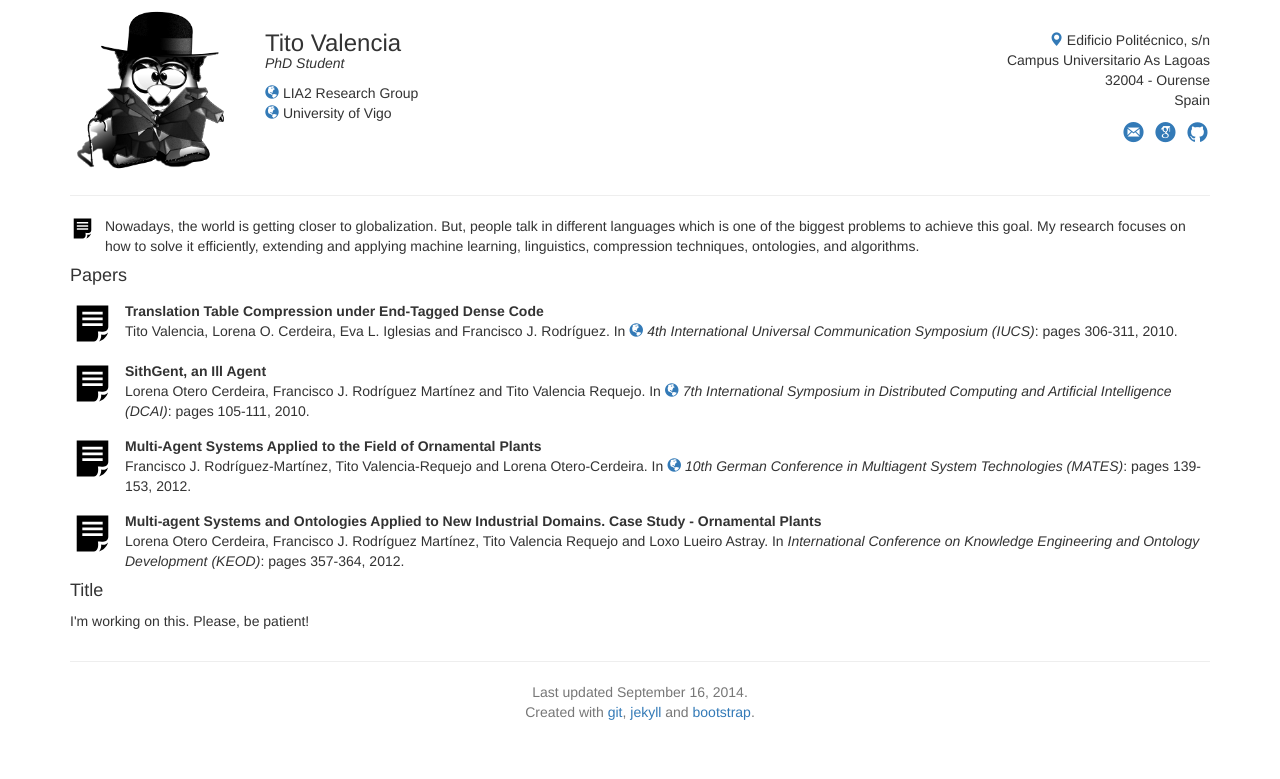
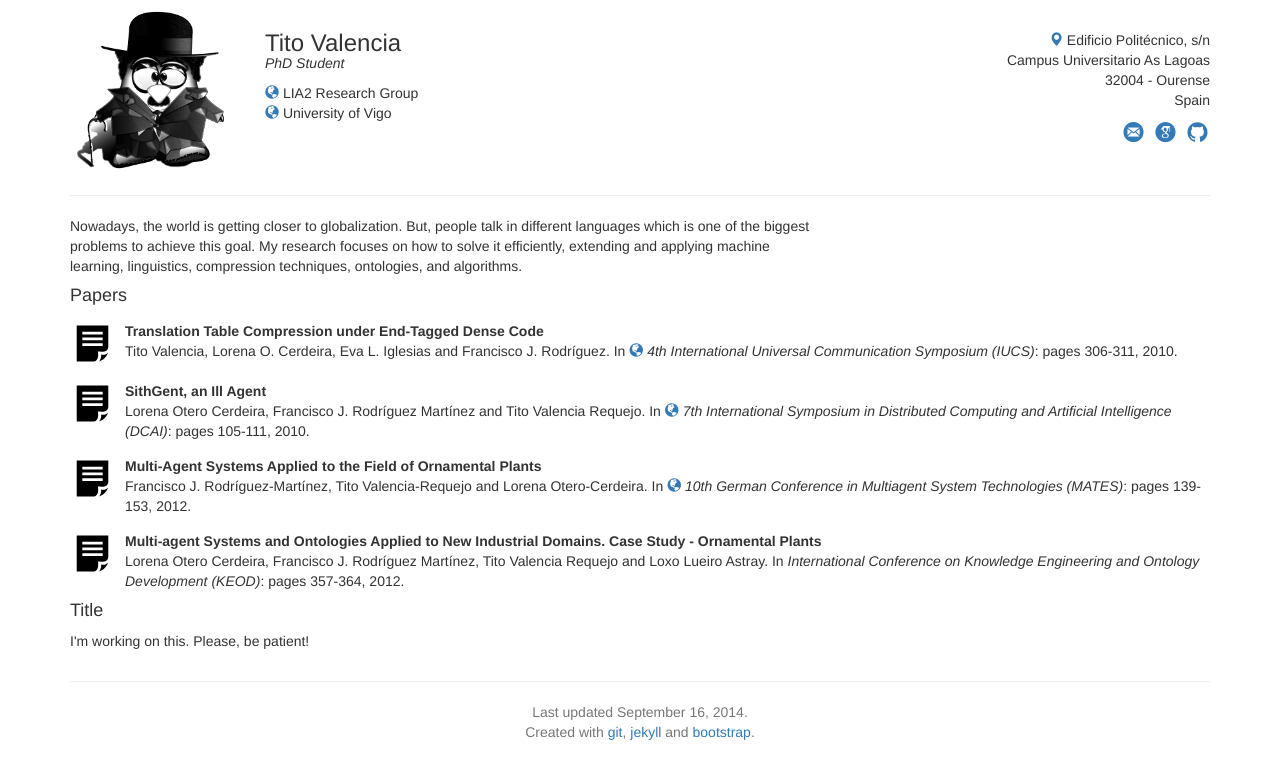
Before and after one commit to tvalreq/tvalreq.github.com, a Jekyll site: the page built from index.html, in a window 1280 px wide. Shown: the top 779 px of the page. Built offline with Jekyll 4.4.1, drawn with Linux system fonts in a browser that asks for light colours; nearby versions of some CDN libraries.

Commit message:
minor changes

```diff
--- a/index.html
+++ b/index.html
@@ -6,16 +6,9 @@
 
 <!--INTRODUCTION-->
 <div class="row">
-	<div class="col-xs-12 col-sm-12 col-md-12 col-lg-12">
+	<div class="col-xs-12 col-sm-8 col-md-8 col-lg-8">
 		<section id="introduction">
-			<div class="media">
-			    <a class="pull-left" {% if include.paper.doc-url%} href="{{ include.paper.doc-url }}" {% endif %}>
-			        <img class="media-object" src="img/paper/paper.svg" width="25em" alt="">
-			    </a>
-			    <div class="media-body">
 			    	Nowadays, the world is getting closer to globalization. But, people talk in different languages which is one of the biggest problems to achieve this goal. My research focuses on how to solve it efficiently, extending and applying machine learning, linguistics, compression techniques, ontologies, and algorithms.
-			    </div>
-			</div>
 		</section><!--/introduction-->
 	</div>
 </div>
```
